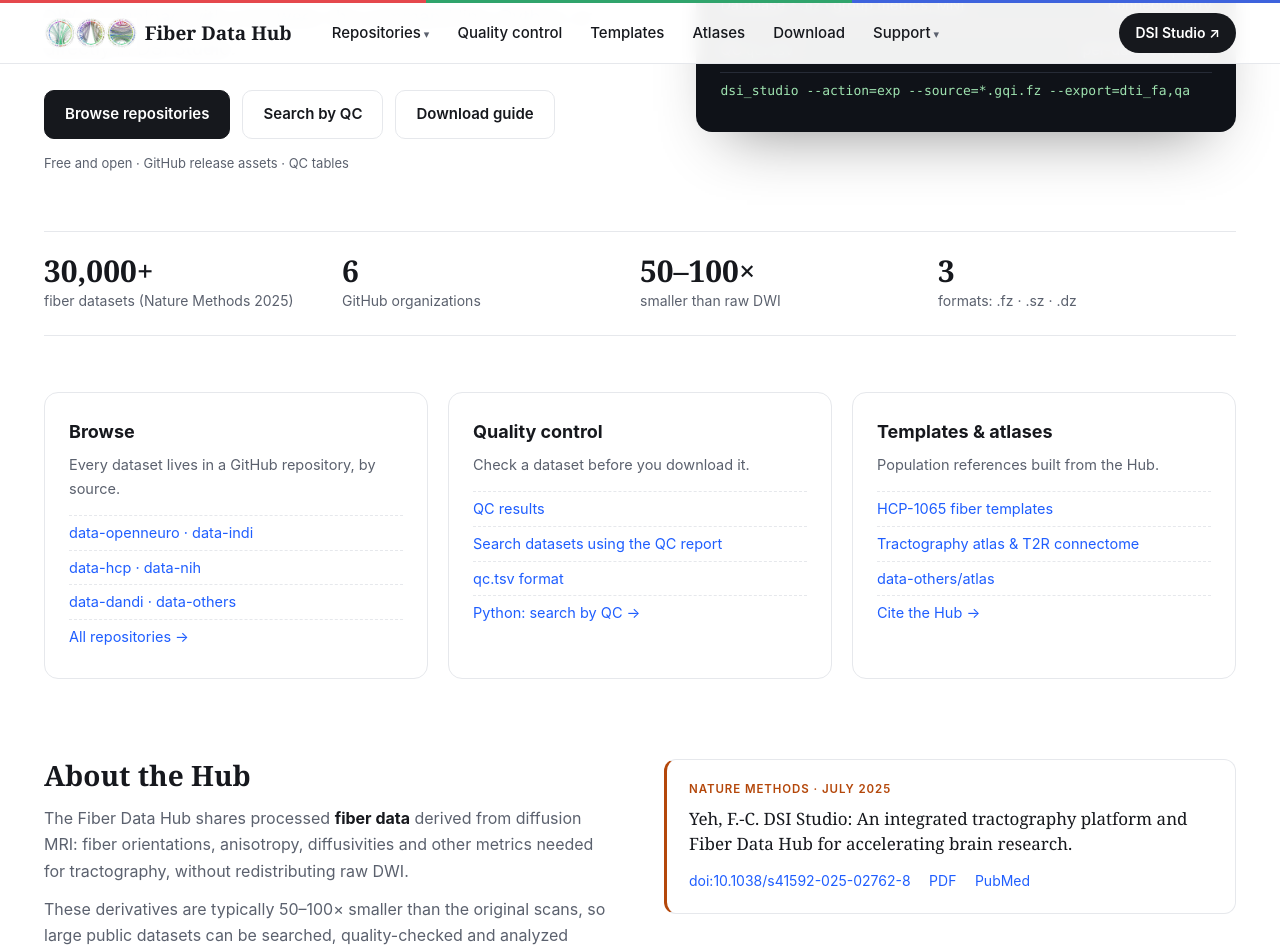
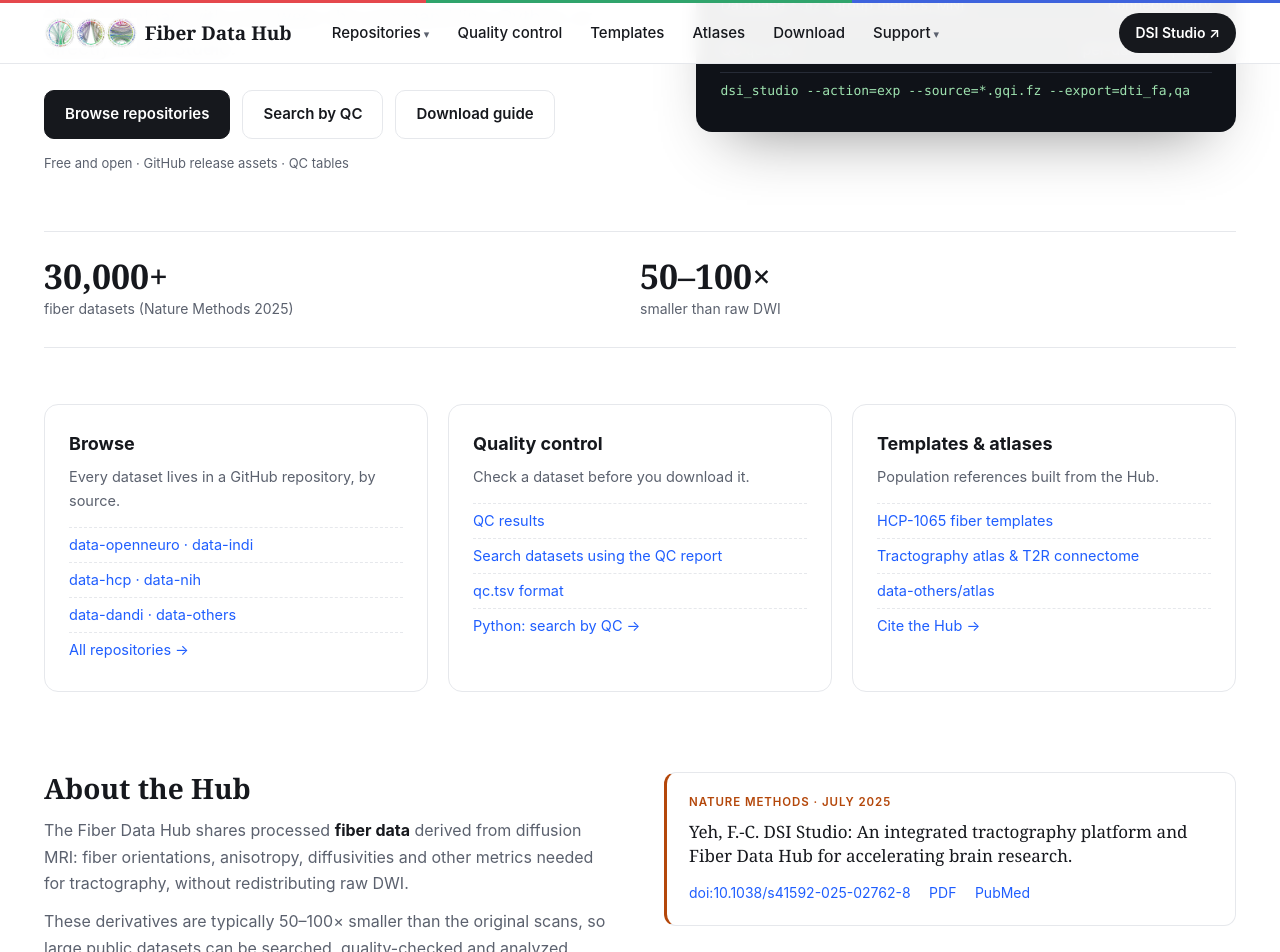
Before and after one commit to frankyeh/Brain-Data, a Jekyll site: the page built from index.md, in a window 1280 px wide and 1400 px high, scrolled down 385 px. Shown: the top 952 px of the window. Built offline with Jekyll 4.4.1, drawn with Linux system fonts in a browser that asks for light colours; our own code applies the rules of GitHub Pages for plain Markdown files.

Commit message:
Refine Fiber Data Hub homepage stats strip to 2-item editorial pair (.stats.two)
- Keep 30,000+ fiber datasets and 50–100× smaller than raw DWI; remove 6 GitHub orgs and 3 formats tiles
- Append .stats.two CSS rules in assets/css/style.scss; keep gh-pages untouched

```diff
--- a/_layouts/home.html
+++ b/_layouts/home.html
@@ -42,11 +42,9 @@ layout: default
       <div class="row"><code>dsi_studio --action=exp --source=*.gqi.fz --export=dti_fa,qa</code></div>
     </div>
   </section>
-  <section class="stats">
+  <section class="stats two">
     <div><b>30,000+</b><span>fiber datasets (Nature Methods 2025)</span></div>
-    <div><b>6</b><span>GitHub organizations</span></div>
     <div><b>50–100×</b><span>smaller than raw DWI</span></div>
-    <div><b>3</b><span>formats: .fz · .sz · .dz</span></div>
   </section>
   <section class="doors">
     <div class="door">
--- a/assets/css/style.scss
+++ b/assets/css/style.scss
@@ -254,3 +254,8 @@ p.sub { color: var(--muted); margin: 0 0 16px; }
   .qc figure { overflow-x: auto; -webkit-overflow-scrolling: touch; }
   .qc img { min-width: 900px; }
 }
+
+/* ---- two-item editorial stats strip */
+.stats.two { grid-template-columns: repeat(2, minmax(0, 1fr)); }
+.stats.two div { padding: 26px 0; }
+.stats.two b { font-size: 34px; }
```
